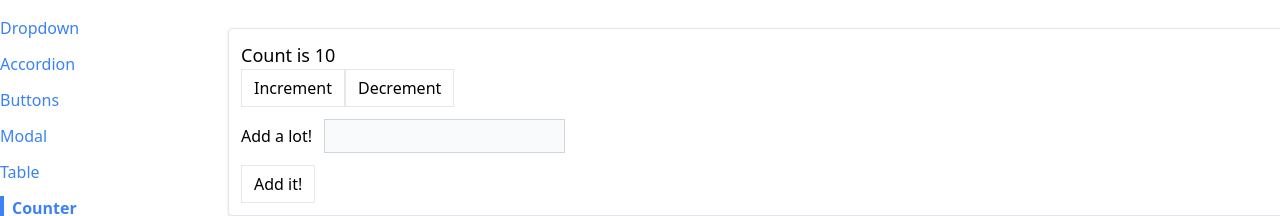
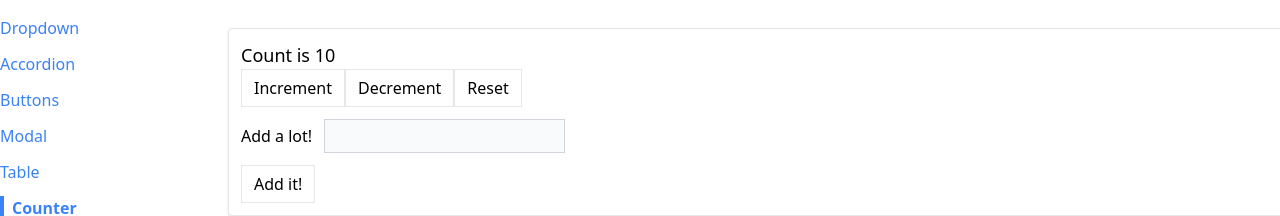
Before and after one commit to claysawyer/pf-react, a React (Create React App) app: page /counter in a window 1280 px wide. Shown: the top 216 px of the page. Built offline with nearby package versions, Linux system fonts and the light colour scheme.

Commit message:
add reset button to counter, and add table readme section

```diff
--- a/src/pages/CounterPage.js
+++ b/src/pages/CounterPage.js
@@ -7,6 +7,7 @@ const INCREMENT_COUNT = "increment";
 const SET_VALUE_TO_ADD = "change_value_to_add";
 const DECREMENT_COUNT = "decrement";
 const ADD_VALUE_TO_COUNT = "add_value_to_count";
+const RESET_COUNT = "reset";
 
 const reducer = (state, action) => {
   switch (action.type) {
@@ -22,6 +23,9 @@ const reducer = (state, action) => {
       return;
     case SET_VALUE_TO_ADD:
       state.valueToAdd = action.payload;
+      return;
+    case RESET_COUNT:
+      state.count = 0;
       return;
     default:
       return;
@@ -44,6 +48,13 @@ function CounterPage({ initialCount }) {
       type: DECREMENT_COUNT,
     });
   };
+
+  const resetCount = () => {
+    dispatch({
+      type: RESET_COUNT,
+    });
+  };
+
   const handleChange = (event) => {
     const value = parseInt(event.target.value) || 0;
 
@@ -66,6 +77,7 @@ function CounterPage({ initialCount }) {
       <div className="flex flex-row">
         <Button onClick={increment}>Increment</Button>
         <Button onClick={decrement}>Decrement</Button>
+        <Button onClick={resetCount}>Reset</Button>
       </div>
 
       <form onSubmit={handleSubmit}>
```
Also changed, not shown: 1 other file (tests, documents, lock files or other folders).
